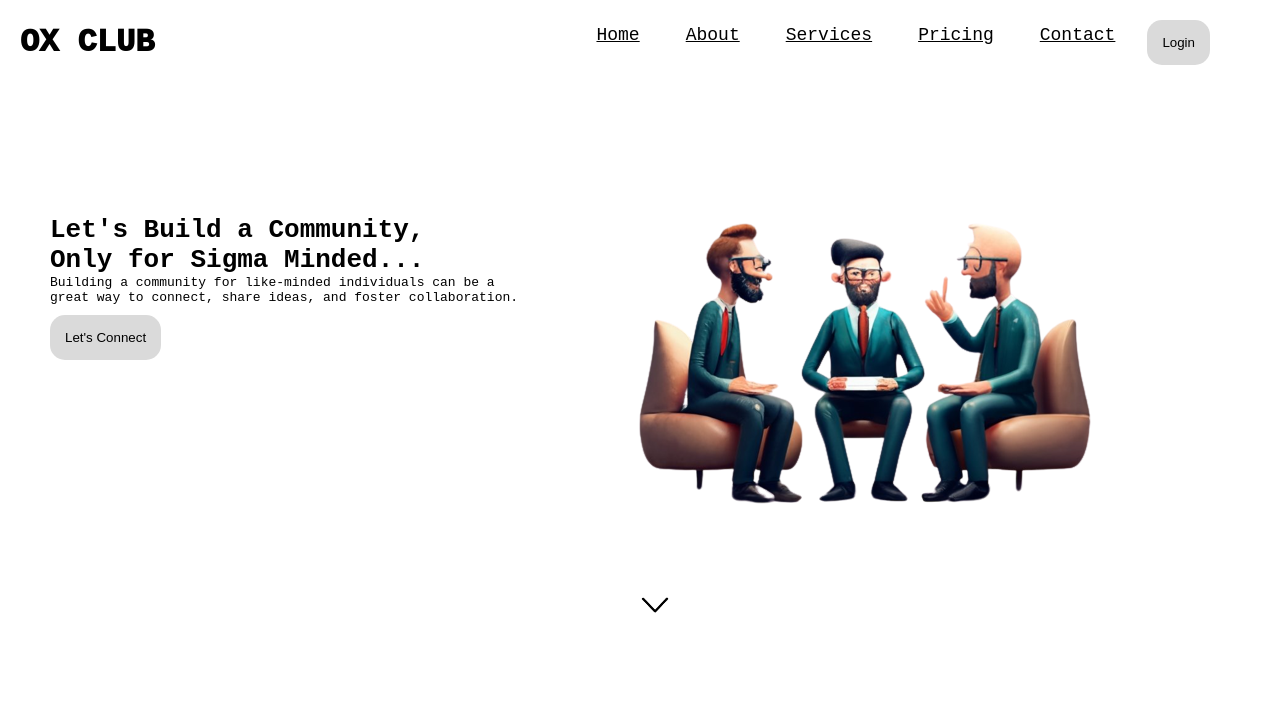
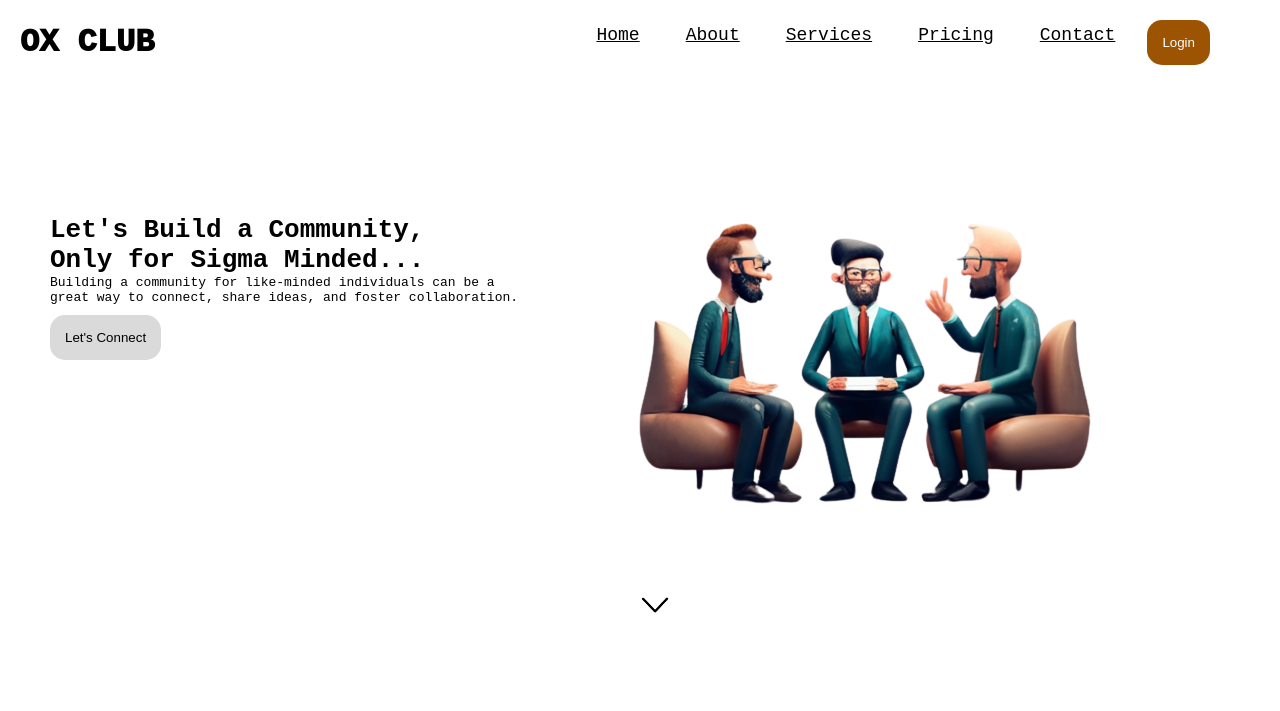
Before and after one commit to authenticaffan/OX-Club, a plain HTML site: page index.html in a window 1280 px wide. Shown: the top 711 px of the page. Drawn offline with Linux system fonts and the light colour scheme.

Commit message:
just added few css

```diff
--- a/stylesheet.css
+++ b/stylesheet.css
@@ -54,7 +54,7 @@ body{
   }
 
   .dropdown {
-    background-color: rgb(218, 218, 218));
+    background-color: rgb(218, 218, 218);
     padding: 1em 0;
     position: absolute; /*WITH RESPECT TO PARENT*/
     display: none;
@@ -151,7 +151,8 @@ input[type=checkbox] {
     padding: 15px;
     border: 0.8px;
     border-radius: 15px;
-    background-color: rgb(218, 218, 218);
+    background-color: rgb(156, 84, 2);
+    color: white;
 }
 #login-btn:hover{
     transform: scale(1.1);
```
